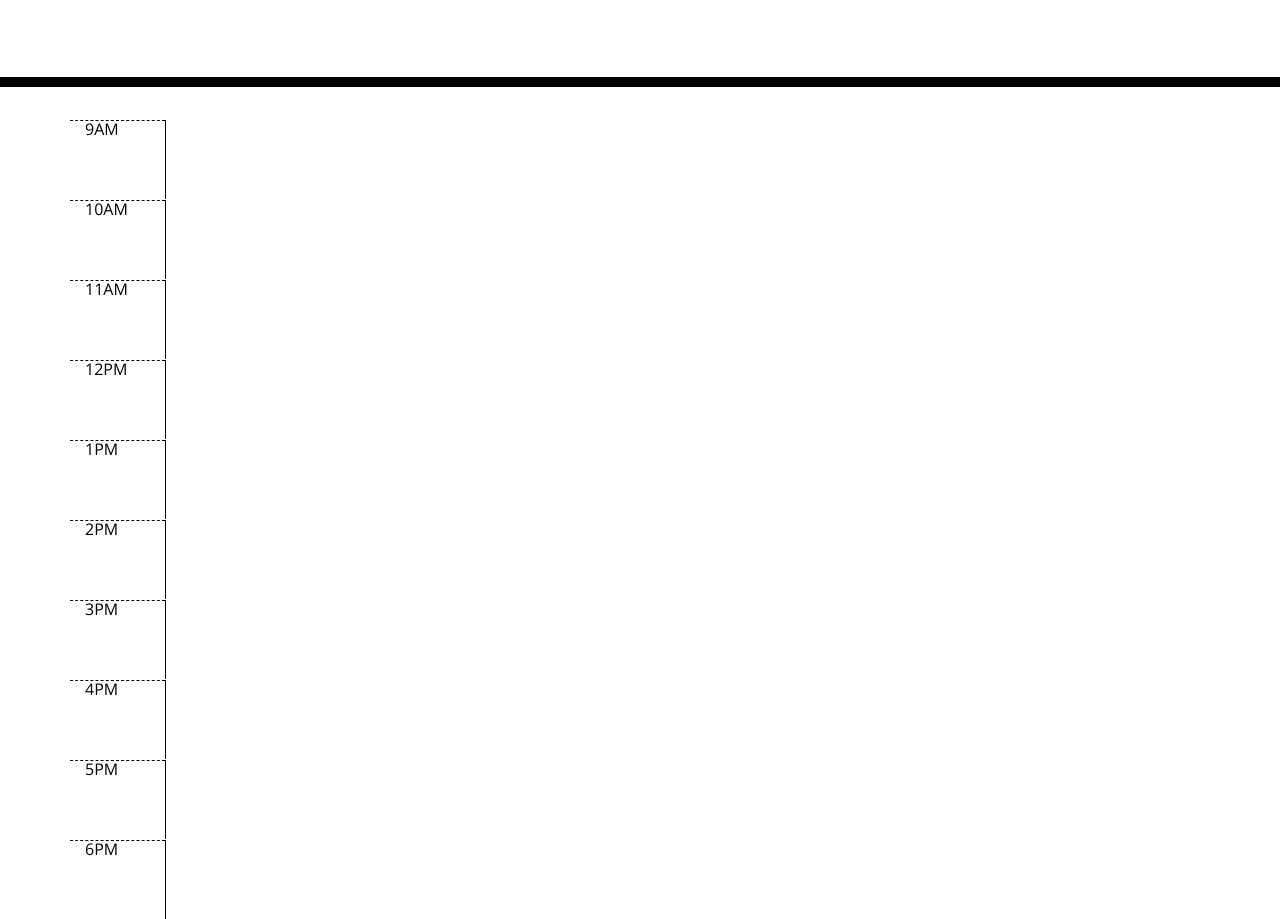
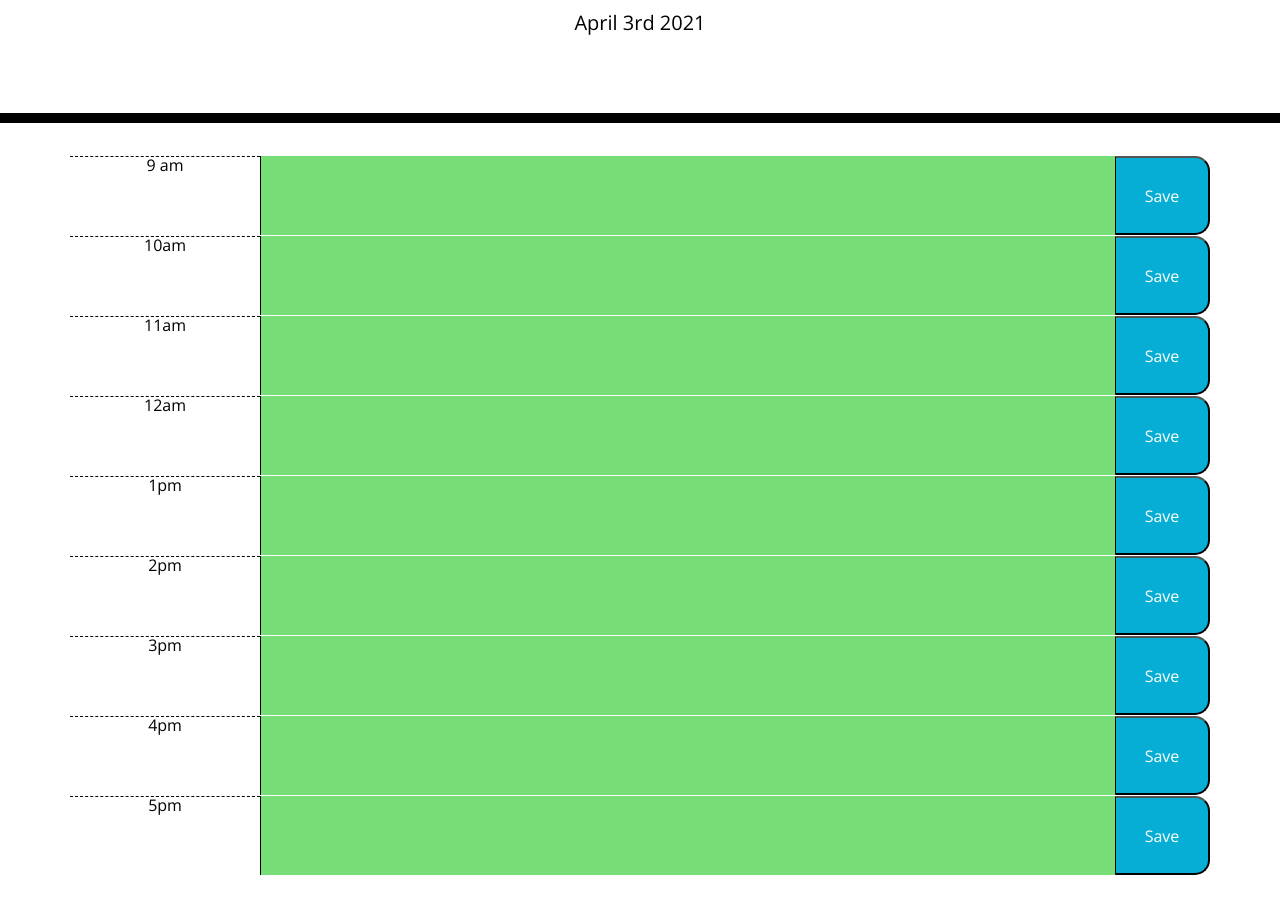
Before and after one commit to WRManns/WorkdayPlanner, a plain HTML site: page Develop/index.html in a window 1280 px wide. Shown: the part 181-1100 px from the top of the page. After the commit the page ends 1056 px from the top, so only its background shows below. Drawn offline with nearby package versions, Linux system fonts and the light colour scheme.

Commit message:
rows generate

```diff
--- a/Develop/index.html
+++ b/Develop/index.html
@@ -28,61 +28,61 @@
       <p class="lead">A simple calendar app for scheduling your work day</p>
       <p id="currentDay" class="lead"></p>
     </header>
-    <div class="container">
-      <!-- Timeblocks go here -->
-      <div id="hour-9" class="row timeblock">
-        <div class ="col-md-1 hour">9AM</div>
-        <textarea class ="col-md-10 user-input"></textarea>
-        <button class ="col-md-1 save-btn btn"></button>
+      <div class="container" id = "plannerContainer">
+
+        <!-- <div class ="col-md-1 hour">9AM</div>
+        <textarea class ="col-md-10 description"></textarea>
+        <button class ="col-md-1 saveBtn btn"></button>
       </div>
       <div id="hour-10" class="row timeblock">
         <div class ="col-md-1 hour">10AM</div>
-        <textarea class ="col-md-10 user-input"></textarea>
-        <button class ="col-md-1 save-btn btn"></button>
+        <textarea class ="col-md-10 description"></textarea>
+        <button class ="col-md-1 saveBtn btn"></button>
       </div>
       <div id="hour-11" class="row timeblock">
         <div class ="col-md-1 hour">11AM</div>
-        <textarea class ="col-md-10 user-input"></textarea>
-        <button class ="col-md-1 save-btn btn"></button>
+        <textarea class ="col-md-10 description"></textarea>
+        <button class ="col-md-1 saveBtn btn"></button>
       </div>
       <div id="hour-12" class="row timelock">
         <div class ="col-md-1 hour">12PM</div>
-        <textarea class ="col-md-10 user-input"></textarea>
-        <button class ="col-md-1 save-btn btn"></button>
+        <textarea class ="col-md-10 description"></textarea>
+        <button class ="col-md-1 saveBtn btn">SAVE</button>
       </div>
       <div id="hour-1" class="row timeblock">
         <div class ="col-md-1 hour">1PM</div>
-        <textarea class ="col-md-10 user-input"></textarea>
-        <button class ="col-md-1 save-btn btn"></button>
+        <textarea class ="col-md-10 description"></textarea>
+        <button class ="col-md-1 saveBtn btn"></button>
       </div>
       <div id="hour-2" class="row timeblock">
         <div class ="col-md-1 hour">2PM</div>
-        <textarea class ="col-md-10 user-input"></textarea>
-        <button class ="col-md-1 save-btn btn"></button>
+        <textarea class ="col-md-10 description"></textarea>
+        <button class ="col-md-1 saveBtn btn"></button>
       </div>
       <div id="hour-3" class="row timeblock">
         <div class ="col-md-1 hour">3PM</div>
-        <textarea class ="col-md-10 user-input"></textarea>
-        <button class ="col-md-1 save-btn btn"></button>
+        <textarea class ="col-md-10 description"></textarea>
+        <button class ="col-md-1 saveBtn btn"></button>
       </div>
       <div id="hour-4" class="row timeblock">
         <div class ="col-md-1 hour">4PM</div>
-        <textarea class ="col-md-10 user-input"></textarea>
-        <button class ="col-md-1 save-btn btn"></button>
+        <textarea class ="col-md-10 description"></textarea>
+        <button class ="col-md-1 saveBtn btn"></button>
       </div>
       <div id="hour-5" class="row timeblock">
         <div class ="col-md-1 hour">5PM</div>
-        <textarea class ="col-md-10 user-input"></textarea>
-        <button class ="col-md-1 save-btn btn"></button>
+        <textarea class ="col-md-10 description"></textarea>
+        <button class ="col-md-1 saveBtn btn"></button>
       </div>
       <div id="hour-6" class="row timeblock">
         <div class ="col-md-1 hour">6PM</div>
-        <textarea class ="col-md-10 user-input"></textarea>
-        <button class ="col-md-1 save-btn btn"></button>
+        <textarea class ="col-md-10 description"></textarea>
+        <button class ="col-md-1 saveBtn btn"></button>
+      </div> -->
       </div>
-    </div>
 
     <script src="https://cdnjs.cloudflare.com/ajax/libs/jquery/3.2.1/jquery.min.js"></script>
     <script src="https://cdnjs.cloudflare.com/ajax/libs/moment.js/2.24.0/moment.min.js"></script>
+    <script src="./script.js"></script>
   </body>
 </html>
--- a/Develop/script.js
+++ b/Develop/script.js
@@ -0,0 +1,57 @@
+$(document).ready(function(){
+
+var today = moment().format('MMMM Do YYYY');
+var $todayDate = $('#currentDay');
+  $todayDate.text(today);
+
+var hours=["9 am", "10am", "11am", "12am", "1pm", "2pm", "3pm", "4pm", "5pm"]
+
+function createHours(hours) {
+    var hourBlock=document.createElement("div");
+    var inputBlock=document.createElement("textarea");
+    var saveBtn = document.createElement("button");
+
+
+
+    var div = document.createElement("div");
+      div.classList.add("time-block", "row");
+
+    inputBlock.textContent="";
+    hourBlock.textContent=hours;
+    saveBtn.textContent = "Save";
+
+    div.append(hourBlock);
+      hourBlock.classList.add("col-md-2","hour");
+
+    div.append(inputBlock);
+      inputBlock.classList.add("col-md-9","description");
+
+    div.append(saveBtn);
+      saveBtn.classList.add("col-md-1","saveBtn");
+
+
+      if (hourBlock < currentHour) {
+        inputBlock.classList.add("past");
+      } else if (hourBlock > currentHour) {
+        inputBlock.classList.add("future");
+      } else if (hourBlock===currentHour) {
+        inputBlock.classList.add("present");
+      }
+
+
+
+    document.getElementById("plannerContainer").append(div);
+
+}
+var currentHour= moment().format('h a');
+console.log(currentHour);
+
+for(var i = 0; i < hours.length; i++){
+    createHours(hours[i])
+
+}
+
+
+
+
+})
--- a/Develop/style.css
+++ b/Develop/style.css
@@ -69,3 +69,8 @@ textarea {
   font-size: 20px;
   transition: all 0.3s ease-in-out;
 }
+
+.container {
+  display: flex;
+  flex-direction: column;
+}
```
